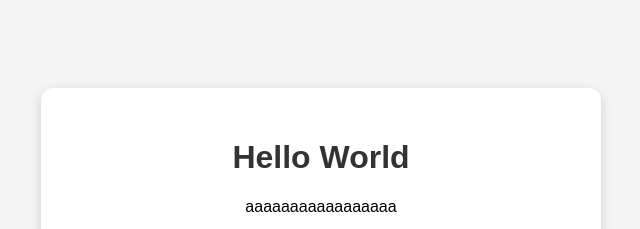
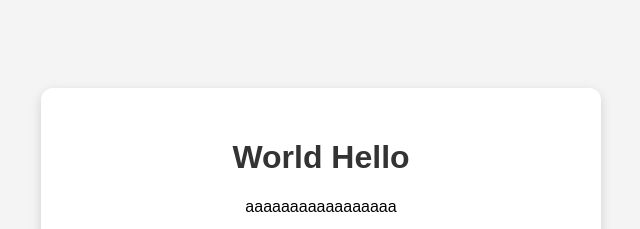
Before and after one commit to byronsanity/Sample, a plain HTML site: page index.html in a window 1280 px wide. Shown: the top 229 px of the page, 319-959 px from the left. Drawn offline with Linux system fonts and the light colour scheme.

Commit message:
Revert "Hello World"
This reverts commit 259e2b7d93327284ee402eaff82cadfc47c863b0.

```diff
--- a/index.html
+++ b/index.html
@@ -45,7 +45,7 @@
 <body>
 
     <div class="container">
-        <h1>Hello World</h1>
+        <h1>World Hello</h1>
 
         <p>aaaaaaaaaaaaaaaaa</p>
 
```
